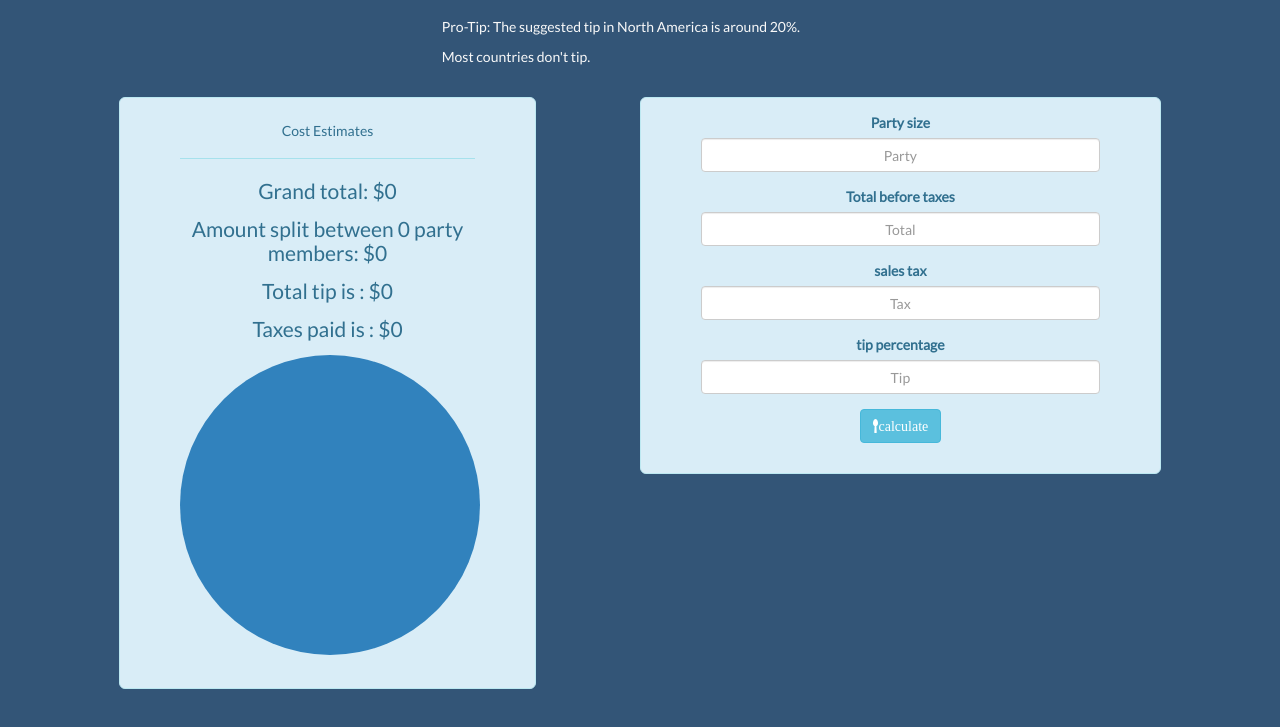
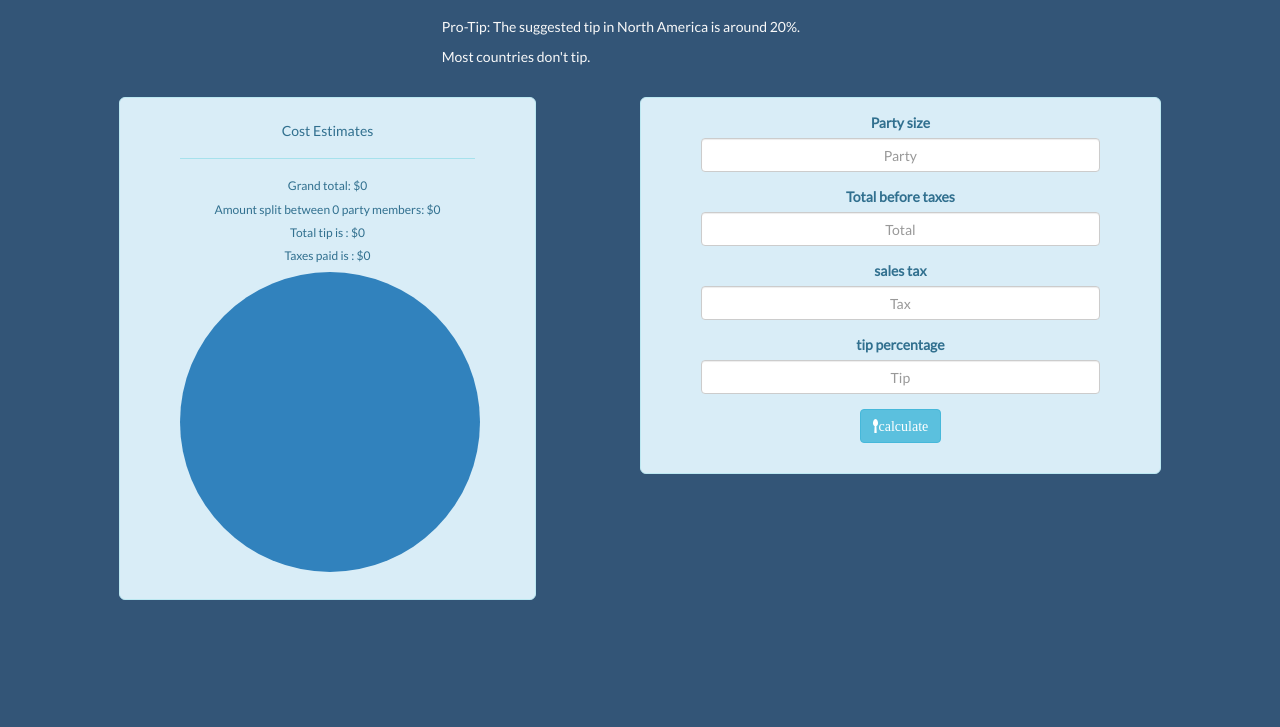
Before and after one commit to sidjayisaok/melange, a plain HTML site: page startbootstrap-bare-gh-pages/template/restaurant.html in a window 1280 px wide. Shown: the part 53-780 px from the top of the page. Drawn offline with nearby package versions, Linux system fonts and the light colour scheme.

Commit message:
added minor styling

```diff
--- a/startbootstrap-bare-gh-pages/template/currency.html
+++ b/startbootstrap-bare-gh-pages/template/currency.html
@@ -137,8 +137,8 @@
 
     <!-- jQuery Version 1.11.1 -->
     <script src="js/jquery.js"></script>
-    <script src='https://cdnjs.cloudflare.com/ajax/libs/lodash.js/4.13.1/lodash.min.js'></script>
     <script src="https://cdnjs.cloudflare.com/ajax/libs/d3/4.2.6/d3.min.js"></script>
+    <script src="https://cdnjs.cloudflare.com/ajax/libs/moment.js/2.15.1/locale/af.js"></script>
     <script src="js/converter.js"></script>
     <script src="js/animateCSS.js"></script>
 
--- a/startbootstrap-bare-gh-pages/template/js/calc.js
+++ b/startbootstrap-bare-gh-pages/template/js/calc.js
@@ -1,10 +1,10 @@
 //vanilla script demo with es6
 const dummy = 0;
-document.querySelector('#solutionA').innerHTML = '<h6><p>Grand total: $' + dummy + '</p></h6>';
-document.querySelector('#solutionB').innerHTML = '<h6><p>Amount split between ' + dummy + ' party members: $' + dummy + '</p></h6>';
-document.querySelector('#solutionC').innerHTML = '<p><svg width="300" height="300" ><circle cx="150" cy="150" r="150" class="myTarget"/></svg></p>';
-document.querySelector('#solutionD').innerHTML = '<h6><p>Total tip is : $' + dummy + '</p></h6>';
-document.querySelector('#solutionE').innerHTML = '<h6><p>Taxes paid is : $' + dummy + '</p></h6>';
+document.querySelector('#solutionA').innerHTML = 'Grand total: $' + dummy;
+document.querySelector('#solutionB').innerHTML = 'Amount split between ' + dummy + ' party members: $' + dummy;
+document.querySelector('#solutionC').innerHTML = '<svg width="300" height="300" ><circle cx="150" cy="150" r="150" class="myTarget"/></svg>';
+document.querySelector('#solutionD').innerHTML = 'Total tip is : $' + dummy;
+document.querySelector('#solutionE').innerHTML = 'Taxes paid is : $' + dummy;
 
 //our d3 pie chart
 function pieGraph(total, percent, tax, answer, tip, taxTotal){
@@ -96,10 +96,10 @@ function TipCalc(){
         let tip = (answer - total - (.01*tax*total));
         let taxTotal = .01*tax*total;
         //render elements to the page
-        document.getElementById("solutionA").innerHTML = '<p>Grand total: $' + answer.toFixed(2) + '</p>';
-        document.getElementById("solutionB").innerHTML = '<p>Amount split between ' + party + ' party members: $' + (answer / party).toFixed(2) + '</p>';
-        document.getElementById("solutionD").innerHTML = '<p>Total tip is : $' + tip.toFixed(2) + '</p>';
-        document.getElementById("solutionE").innerHTML = '<p>Taxes paid is : $' + taxTotal.toFixed(2) + '</p>';
+        document.getElementById("solutionA").innerHTML = 'Grand total: $' + answer.toFixed(2);
+        document.getElementById("solutionB").innerHTML = 'Amount split between ' + party + ' party members: $' + (answer / party).toFixed(2);
+        document.getElementById("solutionD").innerHTML = 'Total tip is : $' + tip.toFixed(2);
+        document.getElementById("solutionE").innerHTML = 'Taxes paid is : $' + taxTotal.toFixed(2);
         //recursively call pie graph to render it to the page
         pieGraph(total, percent, tax, answer, tip, taxTotal);
         }
--- a/startbootstrap-bare-gh-pages/template/js/converter.js
+++ b/startbootstrap-bare-gh-pages/template/js/converter.js
@@ -7,12 +7,17 @@ $("#convert").on('click', function(){
     let thisCurrency = $('#myCurrency').val();
     let thatCurrency = $('#yourCurrency').val();
     let thisAmount = $('#yourAmount').val();
+    let moment = require('moment');
     //convert to proper format
     let myCurrency = thisCurrency.toUpperCase();
     let yourCurrency = thatCurrency.toUpperCase();
     let yourAmount = parseFloat(thisAmount);
+    let myDate = moment();
+
+    console.log(myDate);
     //API link
     let queryURL = "https://api.fixer.io/latest?base=" + myCurrency + "&rates=" + yourCurrency;
+    let historyURL = "http://api.fixer.io/" + myDate;
     //logic controllers
     if(yourAmount <= 0){
         alert("Please select an amount greater than zero");
--- a/startbootstrap-bare-gh-pages/template/restaurant.html
+++ b/startbootstrap-bare-gh-pages/template/restaurant.html
@@ -74,11 +74,11 @@
             <div class="text-center">
                 <h5>Cost Estimates</h5>
                 <hr class="m-y-2">
-                <h6 id="solutionA"></h6>
-                <h6 id="solutionB"></h6>
-                <h6 id="solutionD"></h6>
-                <h6 id="solutionE"></h6>
-                <h6 id="solutionC"></h6>
+                <h6><div id="solutionA"></div></h6>
+                <h6><div id="solutionB"></div></h6>
+                <h6><div id="solutionD"></div></h6>
+                <h6><div id="solutionE"></div></h6>
+                <h6><div id="solutionC"></div></h6>
             </div>
         </div>
 
```
Also changed, not shown: startbootstrap-bare-gh-pages/template/BMI.html (+2 -0 lines).
